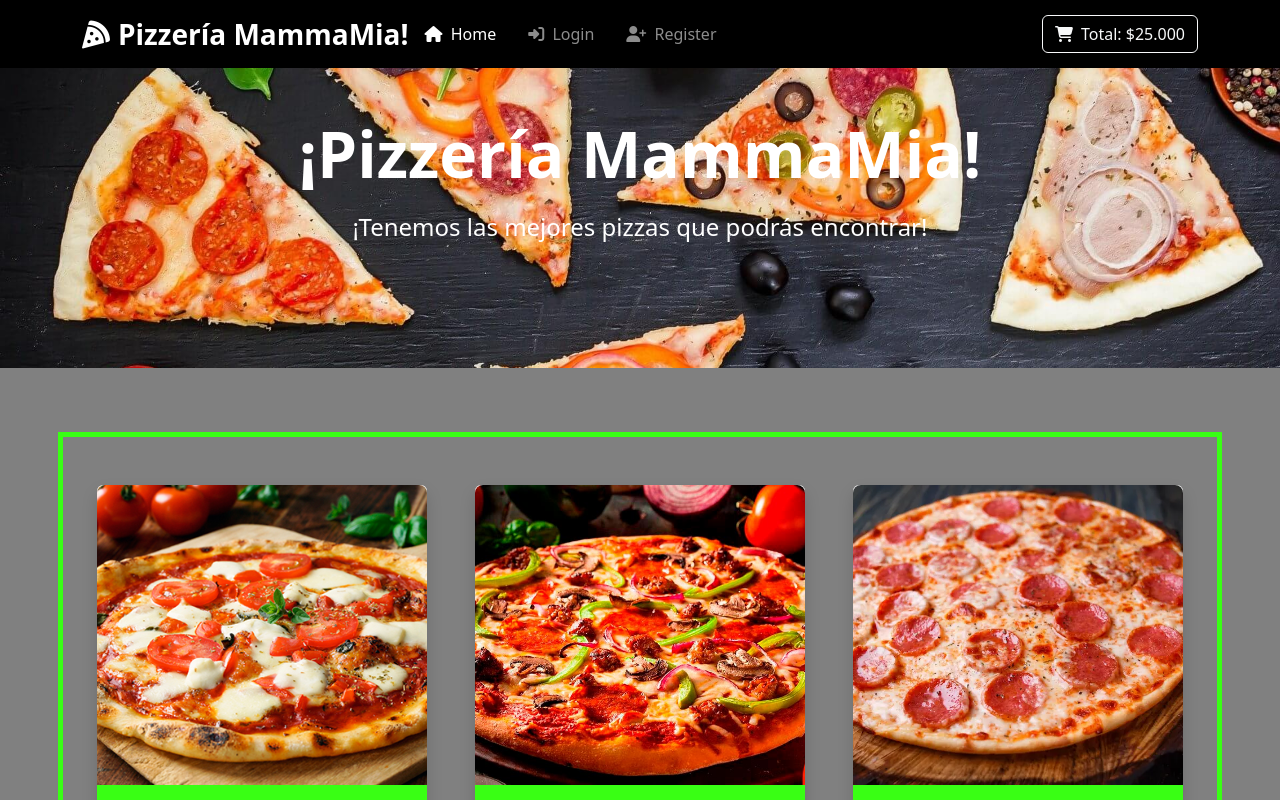
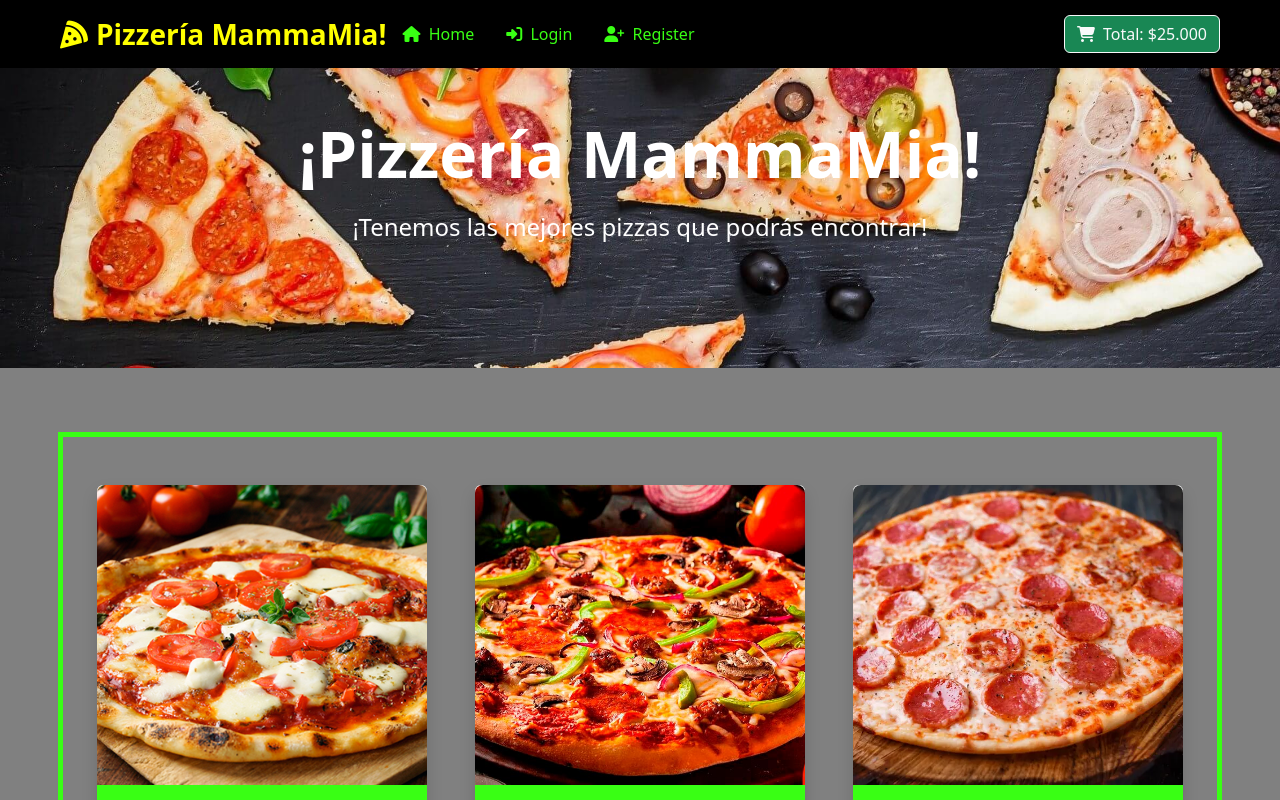
Before and after one commit to DiegoDeveloper7/Pizza-App-React, a React (Vite) app: page / in a window 1280 px wide. Shown: the top 800 px of the page. Built offline with nearby package versions, Linux system fonts and the light colour scheme.

Commit message:
7mo modificacion componente Navbar y mainjsx

```diff
--- a/src/assets/estilos/estilos.css
+++ b/src/assets/estilos/estilos.css
@@ -13,16 +13,28 @@ html, body {
 }
 
 .app-container {
-  flex: 1;
+  flex: 1;                  /* AEFECTA LA ETIQUETA DIV QUE RETORNA FUNTION APP APP.JSX*/
   display: flex;
   flex-direction: column;
 }
 
 main {
-  flex: 1; /* hace que el contenido principal se expanda */
+  flex: 1; /* hace que el contenido principal se expanda AFETACTA LA ETIQUETA main App.jsx */
   display: flex;
   flex-direction: column;
 }
+
+
+.navbar-brand {
+
+    color: yellow;
+
+}
+
+.nav-link {
+   color: #39FF14;
+}
+
 
 
 
@@ -58,6 +70,8 @@ main {
    font-size: 1rem;
 }
 
+/* BLOQUE DEL LAS DEL HOME */
+
 #home {
   margin-top: 60px;
   border: 5px solid #39FF14;
@@ -65,6 +79,8 @@ main {
 
 }
 
+/* BLOQUE DEL FOOTER */
+
 .bg-negro-puro {
   background-color: black;
 }
--- a/src/components/Footer.jsx
+++ b/src/components/Footer.jsx
@@ -8,7 +8,7 @@ export const Footer = () => {
             <p className="mb-0">
               © 2025 - Pizzería MammaMia! - Todos los derechos reservados
             </p>
-            <a href="https://github.com/vfaundez-dev" className="small mb-0 text-light text-decoration-none">
+            <a href="https://github.com/DiegoDeveloper7" className="small mb-0 text-light text-decoration-none">
               Software Development by ING. Diego González
             </a>
           </div>
--- a/src/components/Header.jsx
+++ b/src/components/Header.jsx
@@ -1,4 +1,4 @@
-import '../assets/estilos/estilos.css';
+/*import '../assets/estilos/estilos.css';*/
 
 export const Header = () => {
   return (
--- a/src/components/Navbar.jsx
+++ b/src/components/Navbar.jsx
@@ -3,14 +3,17 @@ export const Navbar = () => {
   const token = false;
 
   return (
+
   <nav id="navbar" className="navbar navbar-expand-lg navbar-dark sticky-top" style={{ backgroundColor: "black" }}>
-      <div className="container">
+  <div className="container-fluid">
 
-        <a className="navbar-brand fw-bold fs-3 me-auto" href="#"> {/* linea modificada*/}
+    {/* Marca */}
+    <a className="navbar-brand fw-bold fs-3 me-auto ms-5" href="#">
       <i className="fas fa-pizza-slice me-2"></i>
       Pizzería MammaMia!
     </a>
 
+    {/* Botón hamburguesa */}
     <button
       className="navbar-toggler border-0"
       type="button"
@@ -23,10 +26,13 @@ export const Navbar = () => {
       <span className="navbar-toggler-icon"></span>
     </button>
 
-       <div className="collapse navbar-collapse d-flex justify-content-between align-items-center" id="navbarNav"> {/* linea modificada*/}
-         <ul className="navbar-nav"> {/* linea modificada*/}
+    {/* Contenedor colapsable */}
+    <div className="collapse navbar-collapse justify-content-between align-items-center" id="navbarNav">
+
+      {/* Enlaces */}
+      <ul className="navbar-nav">
         <li className="nav-item">
-              <a className="nav-link active px-3" href="#">
+          <a className="nav-link active* px-3" href="#">
             <i className="fas fa-home me-1"></i> Home
           </a>
         </li>
@@ -44,7 +50,6 @@ export const Navbar = () => {
                 </a>
               </li>
             </>
-
           ) : (
             <>
               <li className="nav-item">
@@ -62,10 +67,12 @@ export const Navbar = () => {
         }
       </ul>
 
-          <button className="btn btn-outline-light d-flex align-items-center ms-auto btn-price"> {/* linea modificada*/}
+      {/* Botón Total dentro del collapse */}
+      <button className="btn btn-outline-light d-flex align-items-center ms-auto btn-price btn-success me-5 mt-3 mt-lg-0">
         <i className="fas fa-shopping-cart me-2"></i>
-            Total: { total.toLocaleString('es-CL', { style: 'currency', currency: 'CLP' }) }
+        Total: {total.toLocaleString('es-CL', { style: 'currency', currency: 'CLP' })}
       </button>
+
     </div>
   </div>
 </nav>
```
Lines whose indentation alone changed are shown as unchanged.
